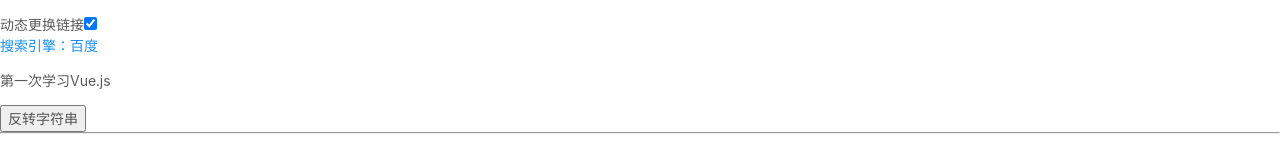
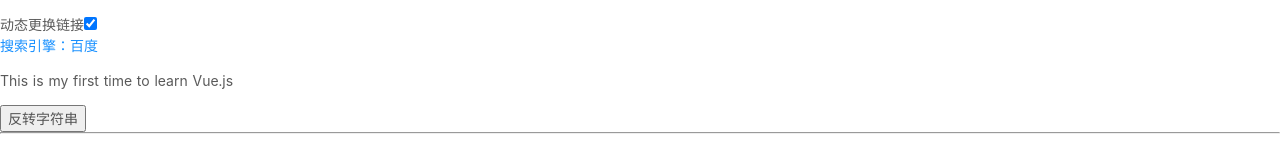
Before and after one commit to swsoyee/nuxt-test, a Nuxt app: page /demo in a window 1280 px wide. Shown: the part 198-358 px from the top of the page. Built offline with nearby package versions, Linux system fonts and the light colour scheme.

Commit message:
feat: 使用过滤器

```diff
--- a/components/Other.vue
+++ b/components/Other.vue
@@ -11,7 +11,7 @@
       <p>
         <a :href="isBaidu ? 'https://www.baidu.com' : 'https://www.google.com'">搜索引擎：{{ isBaidu ? '百度' : '谷歌' }}</a>
       </p>
-      <p>{{ message }}</p>
+      <p>{{ message | capitalize }}</p>
       <button @click="reverseMessage">反转字符串</button>
       <hr>
   </div>
@@ -23,13 +23,20 @@ export default {
         return {
             seen: true,
             isBaidu: true,
-            message: '第一次学习Vue.js',
+            message: 'this is my first time to learn Vue.js',
         }
     },
     methods: {
         reverseMessage: function () {
             this.message = this.message.split('').reverse().join('');
         }
+    },
+    filters: {
+        capitalize: function (value) {
+            if (!value) return ''
+            value = value.toString()
+            return value.charAt(0).toUpperCase() + value.slice(1)
     }
+  }
 }
 </script>
```
